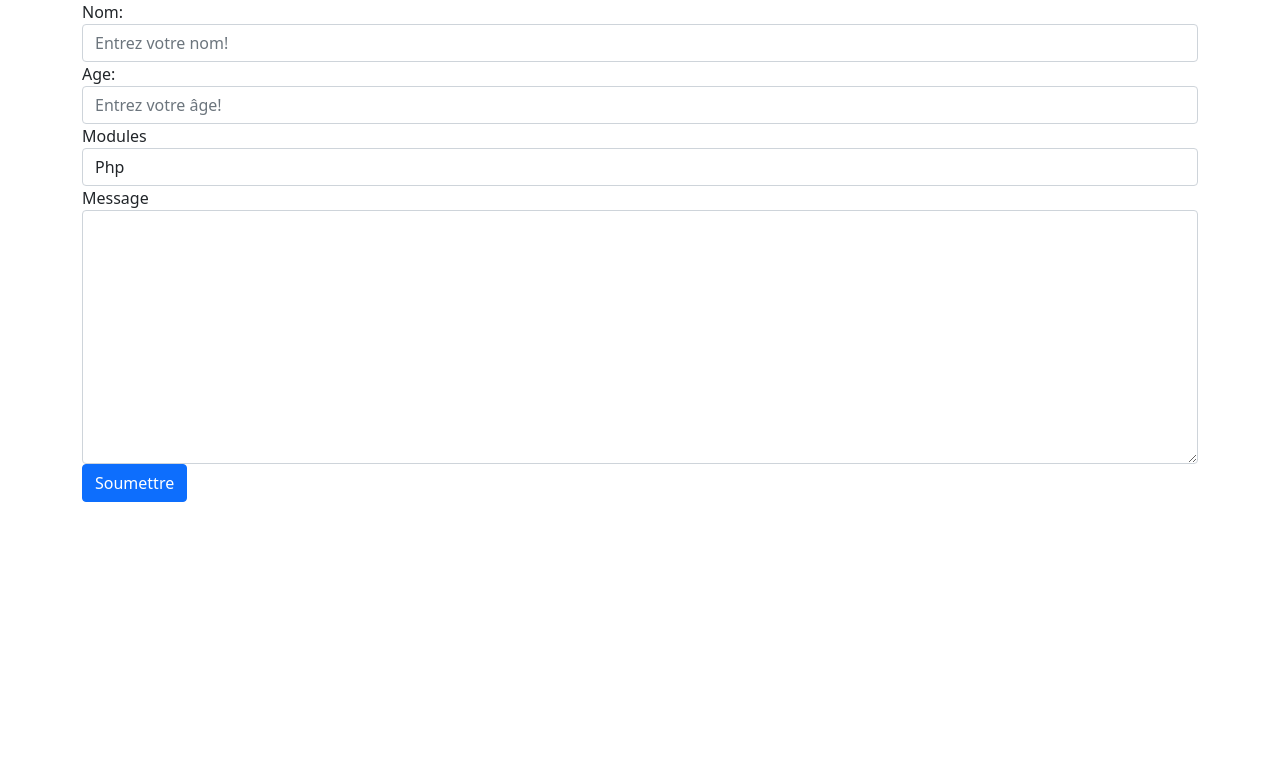
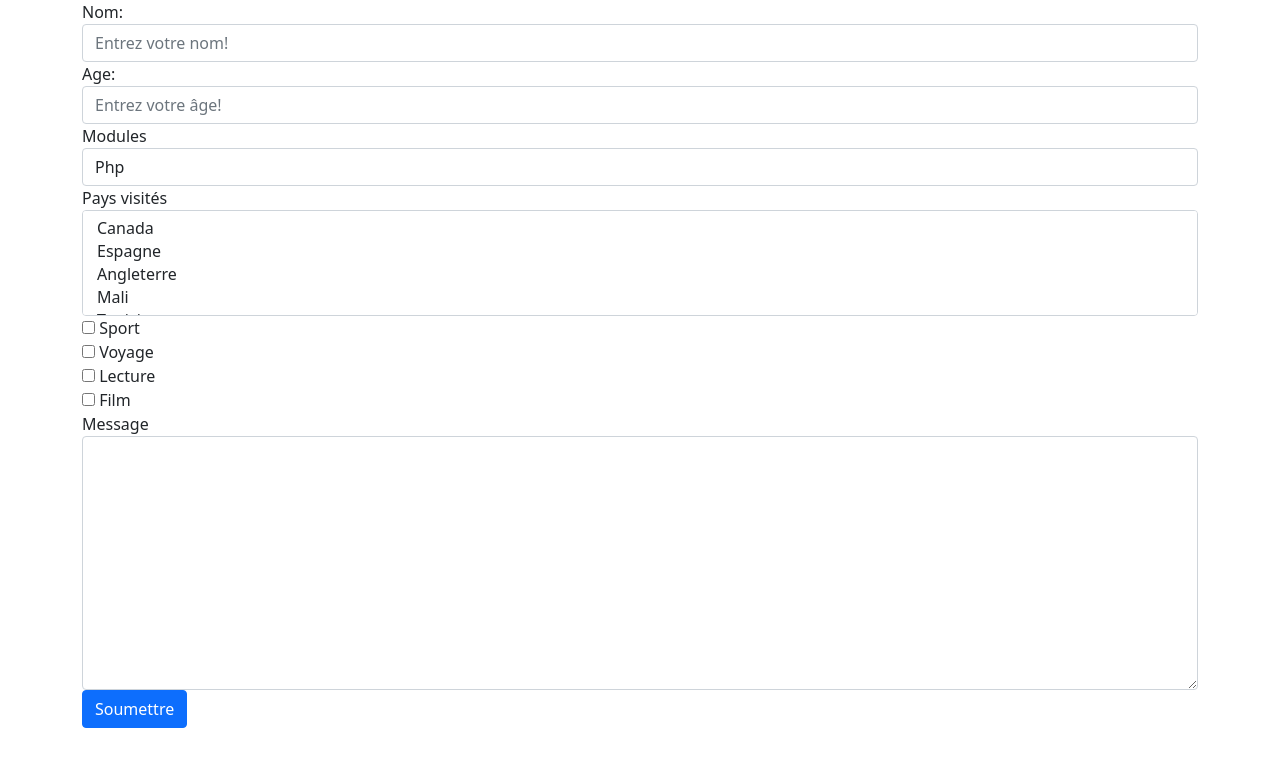
Before and after one commit to Dwwm2022/cours_php, a PHP site: page /exemple18.php in a window 1280 px wide. Shown: the top 767 px of the page. Run offline with PHP 8.4, Linux system fonts and the light colour scheme.

Commit message:
add checkbox

```diff
--- a/proc/exemples/exemple18.php
+++ b/proc/exemples/exemple18.php
@@ -27,6 +27,30 @@
                 </select>
             </div>
             <div class="form-group">
+                <label for="pays">Pays visités</label>
+                <select class="form-control" name="pays[]" multiple id="pays">
+                    <option value="ca">Canada</option>
+                    <option value="es">Espagne</option>
+                    <option value="en">Angleterre</option>
+                    <option value="m">Mali</option>
+                    <option value="tu">Tunisie</option>
+                </select>
+            </div>
+            <div class="form-group">
+                <input type="checkbox" name="loisir[]" value="sport" id="sport">
+                <label for="sport">Sport</label><br>
+
+                <input type="checkbox" name="loisir[]" value="voyage" id="voyage">
+                <label for="voyage">Voyage</label><br>
+
+                <input type="checkbox" name="loisir[]" value="lecture" id="lecture">
+                <label for="lecture">Lecture</label><br>
+
+                <input type="checkbox" name="loisir[]" value="film" id="film">
+                <label for="film">Film</label><br>
+
+            </div>
+            <div class="form-group">
                 <label for="message">Message</label>
                 <textarea class="form-control" name="message" id="message" cols="30" rows="10"></textarea>
             </div>
```
Also changed, not shown: proc/exemples/traitement.php (+20 -3 lines).
